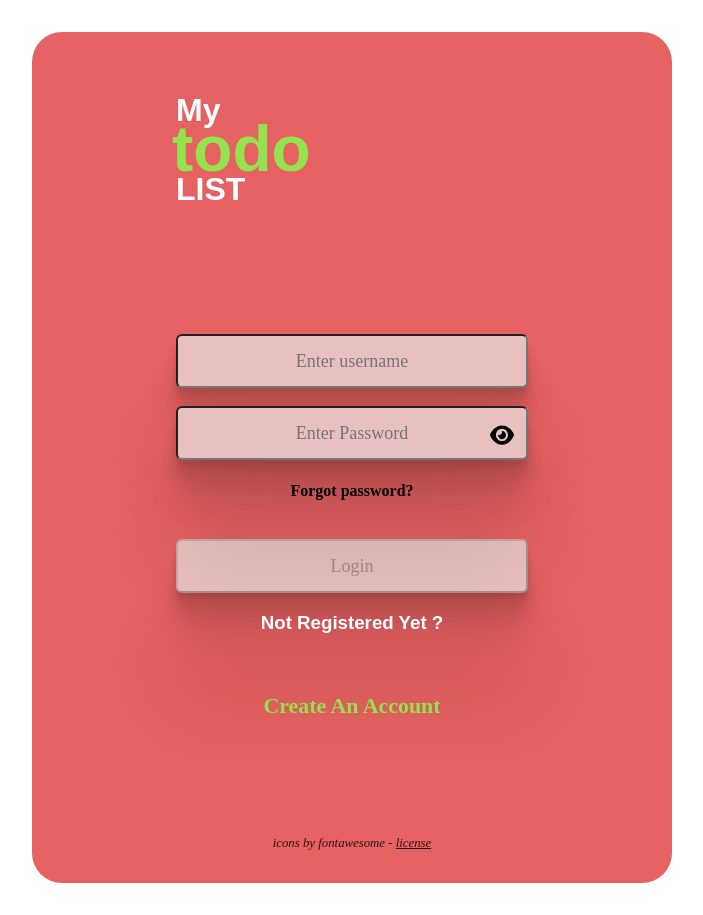
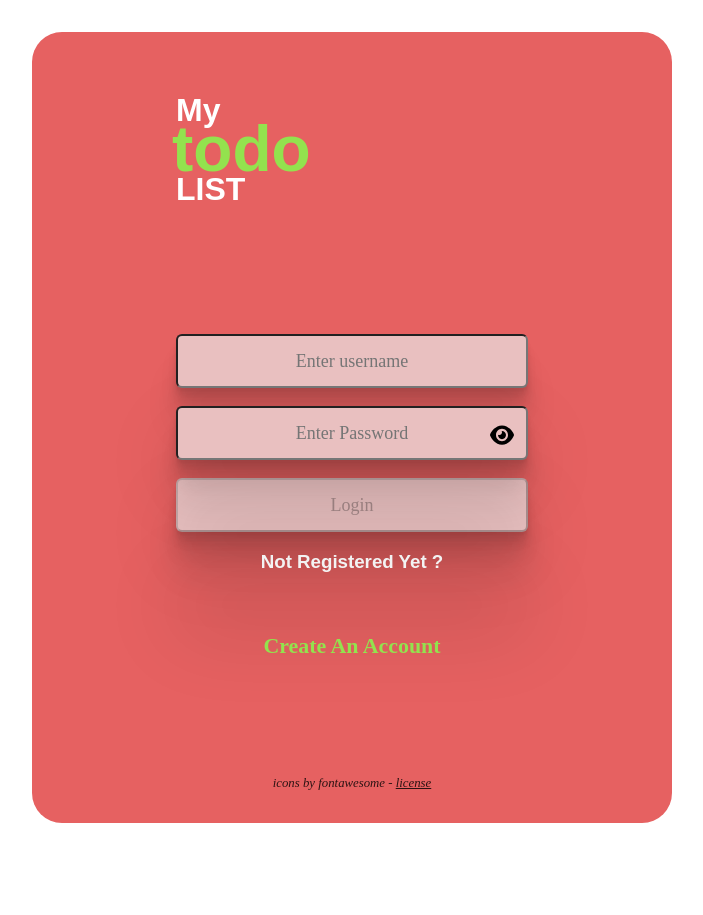
Before and after one commit to Elie-Soued/todolist-frontend, a React (Create React App) app: page / in a window 1280 px wide. Shown: the whole page, without its empty margins (288-991 px from the left). After the commit the page ends 855 px from the top, so only its background shows below. Built offline with nearby package versions, Linux system fonts and the light colour scheme.

Commit message:
comment out forgotPassword section for now

```diff
--- a/src/Components/LoginPage/LoginPage.js
+++ b/src/Components/LoginPage/LoginPage.js
@@ -144,7 +144,7 @@ export default function LoginPage() {
               />
             </div>
 
-            <h4 className="forgotPasswordContainer">
+            {/* <h4 className="forgotPasswordContainer">
               <span>
                 <a
                   className="forgotPassword"
@@ -153,7 +153,7 @@ export default function LoginPage() {
                   Forgot password?
                 </a>{" "}
               </span>
-            </h4>
+            </h4> */}
             <button
               disabled={username === "" || password === ""}
               className={`inputLogin  ${
```
